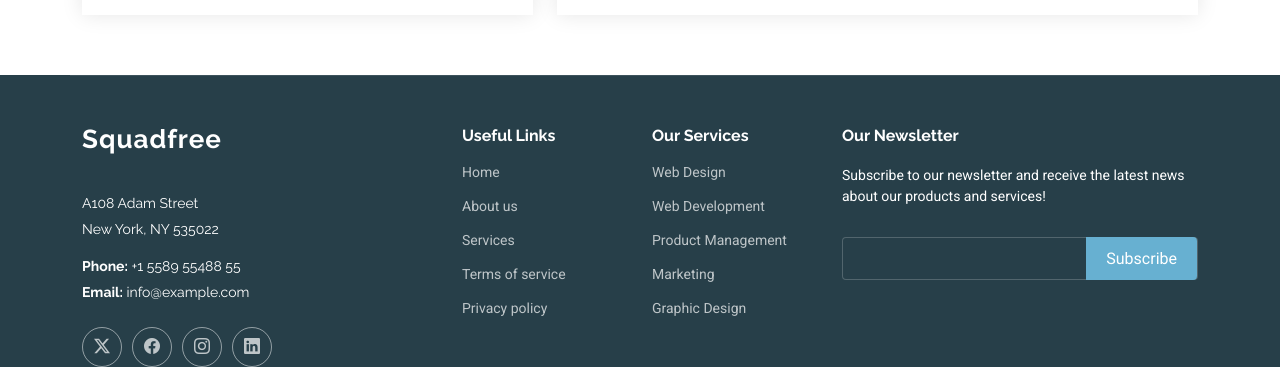
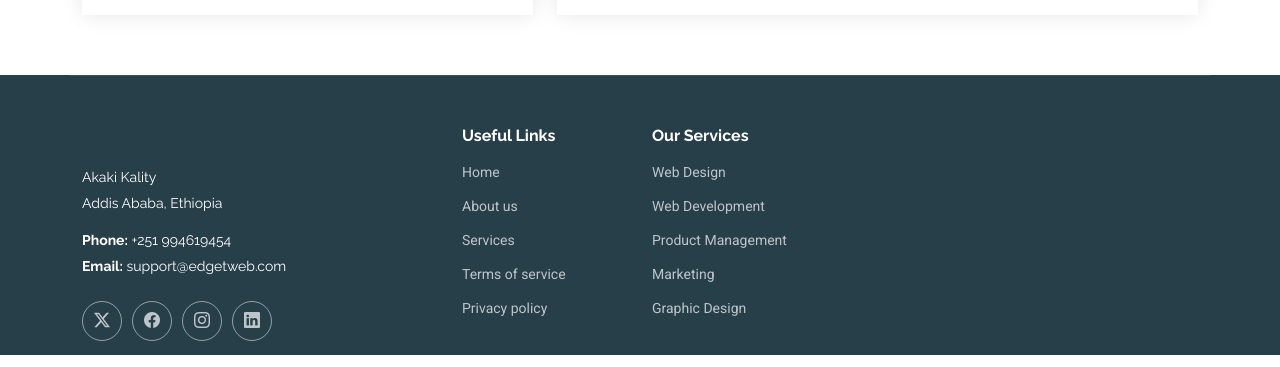
Before and after one commit to jfromsis/edgetweb1.0, a plain HTML site: page index.html in a window 1280 px wide. Shown: the part 7712-8079 px from the top of the page. Drawn offline with Linux system fonts and the light colour scheme.

Commit message:
Update index.html

```diff
--- a/index.html
+++ b/index.html
@@ -815,13 +815,13 @@
       <div class="row gy-4">
         <div class="col-lg-4 col-md-6 footer-about">
           <a href="index.html" class="logo d-flex align-items-center">
-            <span class="sitename">Squadfree</span>
+            <span class="sitename"></span>
           </a>
           <div class="footer-contact pt-3">
-            <p>A108 Adam Street</p>
-            <p>New York, NY 535022</p>
-            <p class="mt-3"><strong>Phone:</strong> <span>+1 5589 55488 55</span></p>
-            <p><strong>Email:</strong> <span>info@example.com</span></p>
+            <p>Akaki Kality</p>
+            <p>Addis Ababa, Ethiopia</p>
+            <p class="mt-3"><strong>Phone:</strong> <span>+251 994619454</span></p>
+            <p><strong>Email:</strong> <span>support@edgetweb.com</span></p>
           </div>
           <div class="social-links d-flex mt-4">
             <a href=""><i class="bi bi-twitter-x"></i></a>
@@ -853,16 +853,8 @@
           </ul>
         </div>
 
-        <div class="col-lg-4 col-md-12 footer-newsletter">
-          <h4>Our Newsletter</h4>
-          <p>Subscribe to our newsletter and receive the latest news about our products and services!</p>
-          <form action="forms/newsletter.php" method="post" class="php-email-form">
-            <div class="newsletter-form"><input type="email" name="email"><input type="submit" value="Subscribe"></div>
-            <div class="loading">Loading</div>
-            <div class="error-message"></div>
-            <div class="sent-message">Your subscription request has been sent. Thank you!</div>
-          </form>
-        </div>
+
+
 
       </div>
     </div>
```
